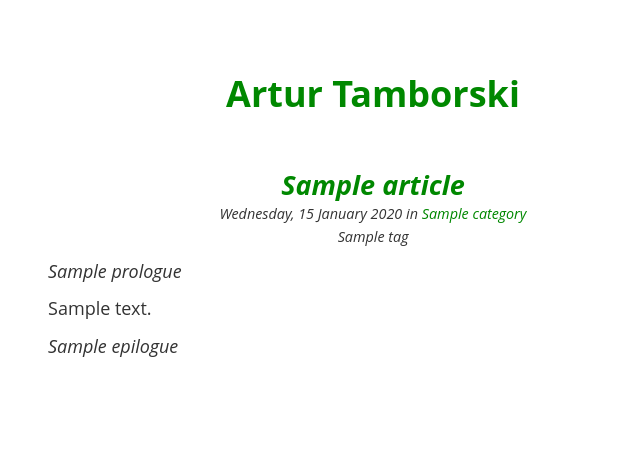
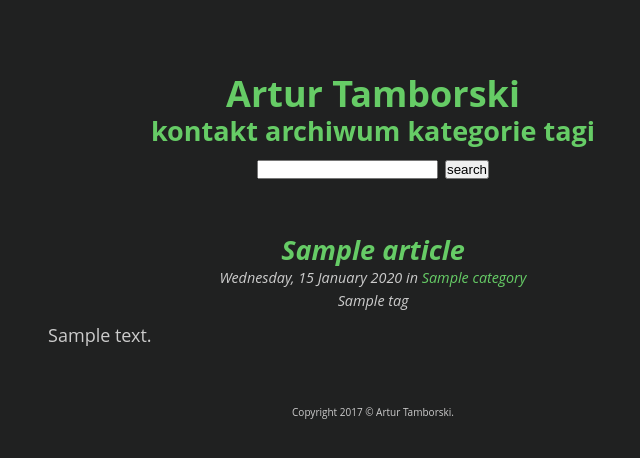
Before and after one commit to arturtamborski/arturtamborskipl, a Django app: template blog/templates/blog/article.html in a window 1280 px wide. Shown: the top 458 px of the page, without its empty margins (267-907 px from the left). Run offline with Django 3.2, Linux system fonts and the light colour scheme; the template is opened without the code that fills it: most values are stand-ins (such as "Sample title", 1, 10 or a date in 2020); some libraries are stand-ins or nearby versions.

Commit message:
fix horrible quote bug in base.html, make things way darker, speed up things in category.html by using

```diff
--- a/blog/static/blog/css/style.css
+++ b/blog/static/blog/css/style.css
@@ -10,7 +10,8 @@ body {
     max-width: 650px;
     margin: 0 auto;
     padding: 2em;
-    color: #333;
+    color: #ccc;
+    background:#202121;
     line-height: 1.6;
     font-size: 18px;
     font-family: 'Open Sans', Arial, sans-serif;
@@ -33,8 +34,8 @@ footer {
     text-align: center;
 }
 code {
-    font-size:125%;
     font-family: 'Fira Mono', monospace;
+    padding: 1em;
 }
 h1, h2, h3 {
     line-height: 1.2;
@@ -42,7 +43,7 @@ h1, h2, h3 {
 }
 a {
     text-decoration: none;
-    color: #080;
+    color: #6c6;
 }
 a:hover {
     text-decoration: underline;
@@ -79,6 +80,8 @@ a:hover {
 }
 .article-nav {
     text-align:center;
+    display: flex;
+    justify-content: space-around;
 }
 .article-nav-prev {
 }
--- a/blog/templates/blog/article.html
+++ b/blog/templates/blog/article.html
@@ -1,10 +1,11 @@
 {% extends "blog/base.html" %}
 
 {% block title %}
-{% if articles|length == 0 %}{{ articles.first.title }} | {% endif %}Artur Tamborski
+{% if articles.count == 1 %}{{ articles.first.title }} | {% endif %}Artur Tamborski
 {% endblock %}
 
 {% block content %}
+{% load markup %}
 {% for article in articles %}
 <article>
     <div class="article-meta">
@@ -17,16 +18,8 @@
             <span class="article-meta-tags">{% for tag in article.tags.all %}<span class="article-meta-tag">{{ tag }}</span>{% endfor %}</span>
         </aside>
     </div>
-    <div class="article-prologue">
-        {{ article.prologue|urlize|linebreaksbr|safe }}
-    </div>
+        {{ article.content_html|truncatewords_html:40|safe }}
     {% if not isroot %}
-    <div class="article-content">
-        {{ article.content|urlize|linebreaksbr|safe }}
-    </div>
-    <div class="article-epilogue">
-        {{ article.epilogue|urlize|linebreaksbr|safe }}
-    </div>
     <div class="article-nav">
     {% if article.prev %}
     <span class="article-nav-prev">
--- a/blog/templates/blog/base.html
+++ b/blog/templates/blog/base.html
@@ -1,4 +1,3 @@
-{% load staticfiles %}
 <!DOCTYPE html>
 <html lang="pl">
     <head>
@@ -11,12 +10,26 @@
     <body>
         <header>
             <h1><a href="{% url 'home' %}">Artur Tamborski</a></h1>
+            <h2>
+                <a href="/about">kontakt</a>
+                <a href="/article">archiwum</a>
+                <a href="/category">kategorie</a>
+                <a href="">tagi</a>
+                <form action="/blog/search" method="get">
+                    <input type="text" name="q">
+                    <input type="submit" value="search">
+                </form>
+            </h2>
         </header>
         <main>
         {% block content %}{% endblock %}
         </main>
-        <link rel="stylesheet" href="{% static 'blog/css/style.css' %}" type="text/css">
-        <script src="{% static 'blog/js/highlight.js' %}></script>
+        <footer>
+            Copyright 2017 &copy; Artur Tamborski.
+        </footer>
+        {% load static %}
+        <link rel="stylesheet" href="{% static '/blog/css/style.css' %}" type="text/css">
+        <script src="{% static 'blog/js/highlight.js' %}"></script>
         <script>hljs.initHighlightingOnLoad();</script>
     </body>
 </html>
```
